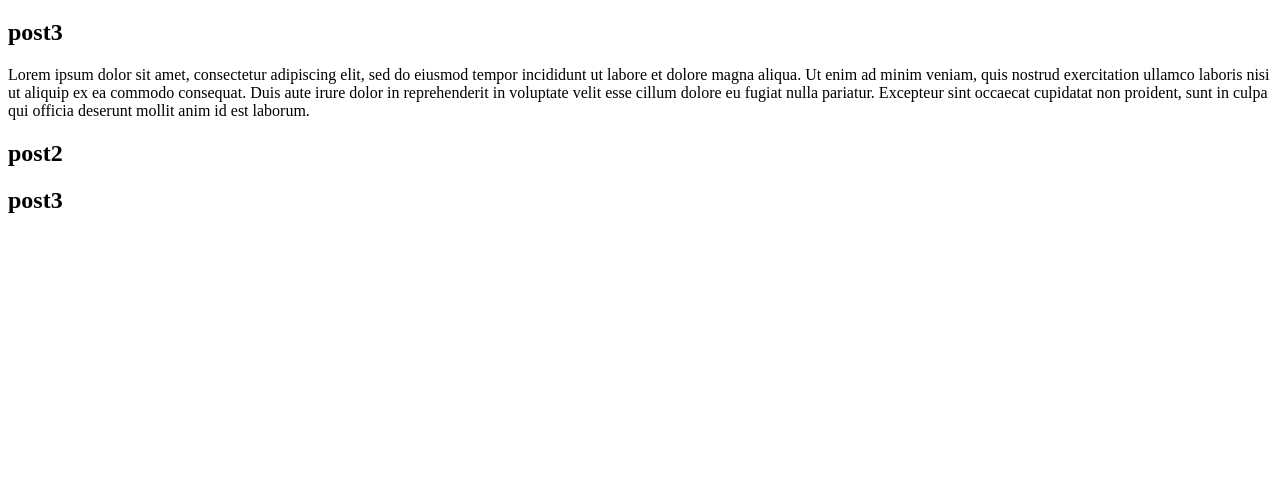
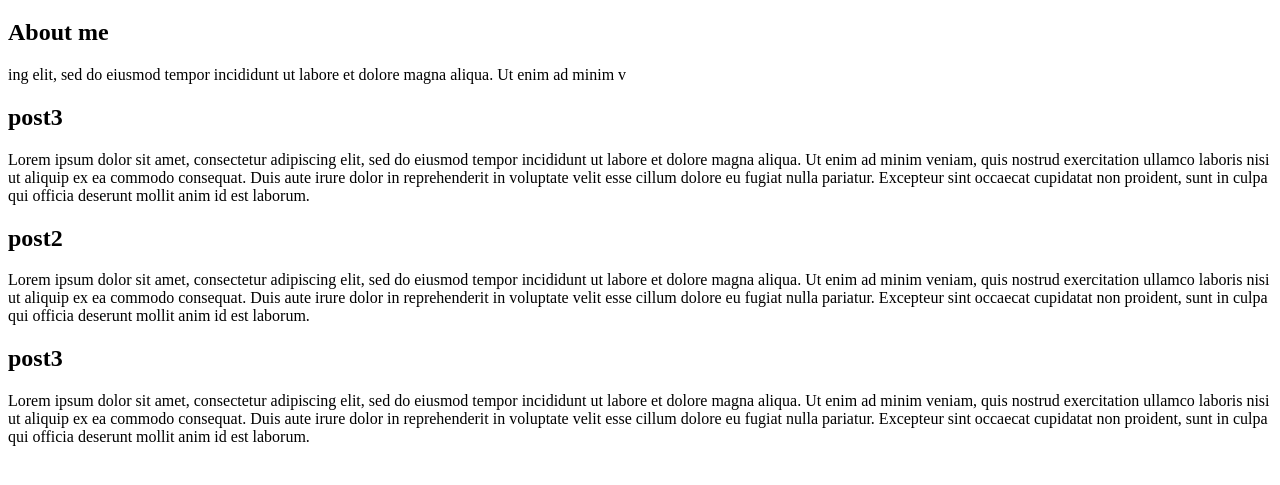
Before and after one commit to RyanDuff613/bloggingSite, a plain HTML site: page index.html in a window 1280 px wide. Shown: the part 61-546 px from the top of the page. Drawn offline with Linux system fonts and the light colour scheme.

Commit message:
add about me section in html, add aboutMe class in css

```diff
--- a/index.html
+++ b/index.html
@@ -8,6 +8,11 @@
   <body>
     <h1>My Blog</h1>
 
+    <div class="aboutMe">
+      <h2>About me</h2>
+      <p>ing elit, sed do eiusmod tempor incididunt ut labore et dolore magna aliqua. Ut enim ad minim v</p>
+    </div>
+
     <div class="post1">
       <h2>post3</h2>
       <p>Lorem ipsum dolor sit amet, consectetur adipiscing elit, sed do eiusmod tempor incididunt ut labore et dolore magna aliqua. Ut enim ad minim veniam, quis nostrud exercitation ullamco laboris nisi ut aliquip ex ea commodo consequat. Duis aute irure dolor in reprehenderit in voluptate velit esse cillum dolore eu fugiat nulla pariatur. Excepteur sint occaecat cupidatat non proident, sunt in culpa qui officia deserunt mollit anim id est laborum.</p>
@@ -15,15 +20,13 @@
 
     <div class="post2">
       <h2>post2</h2>
-      <p>
-
+      <p>Lorem ipsum dolor sit amet, consectetur adipiscing elit, sed do eiusmod tempor incididunt ut labore et dolore magna aliqua. Ut enim ad minim veniam, quis nostrud exercitation ullamco laboris nisi ut aliquip ex ea commodo consequat. Duis aute irure dolor in reprehenderit in voluptate velit esse cillum dolore eu fugiat nulla pariatur. Excepteur sint occaecat cupidatat non proident, sunt in culpa qui officia deserunt mollit anim id est laborum.
       </p>
     </div>
 
     <div class="post3">
       <h2>post3</h2>
-      <p>
-
+      <p>Lorem ipsum dolor sit amet, consectetur adipiscing elit, sed do eiusmod tempor incididunt ut labore et dolore magna aliqua. Ut enim ad minim veniam, quis nostrud exercitation ullamco laboris nisi ut aliquip ex ea commodo consequat. Duis aute irure dolor in reprehenderit in voluptate velit esse cillum dolore eu fugiat nulla pariatur. Excepteur sint occaecat cupidatat non proident, sunt in culpa qui officia deserunt mollit anim id est laborum.
       </p>
     </div>
 
```
